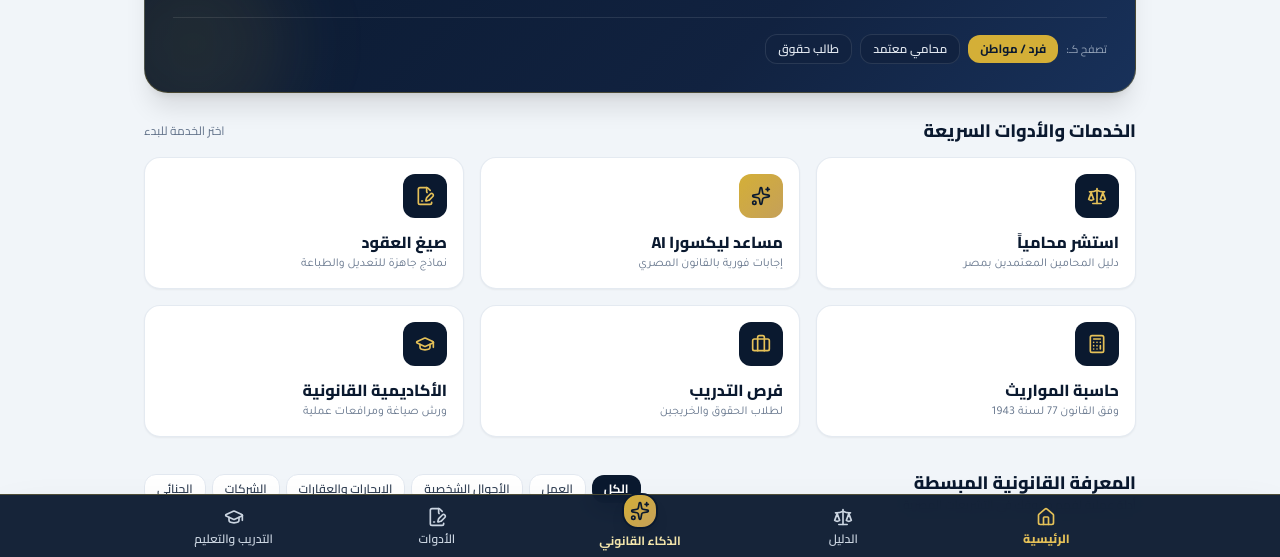
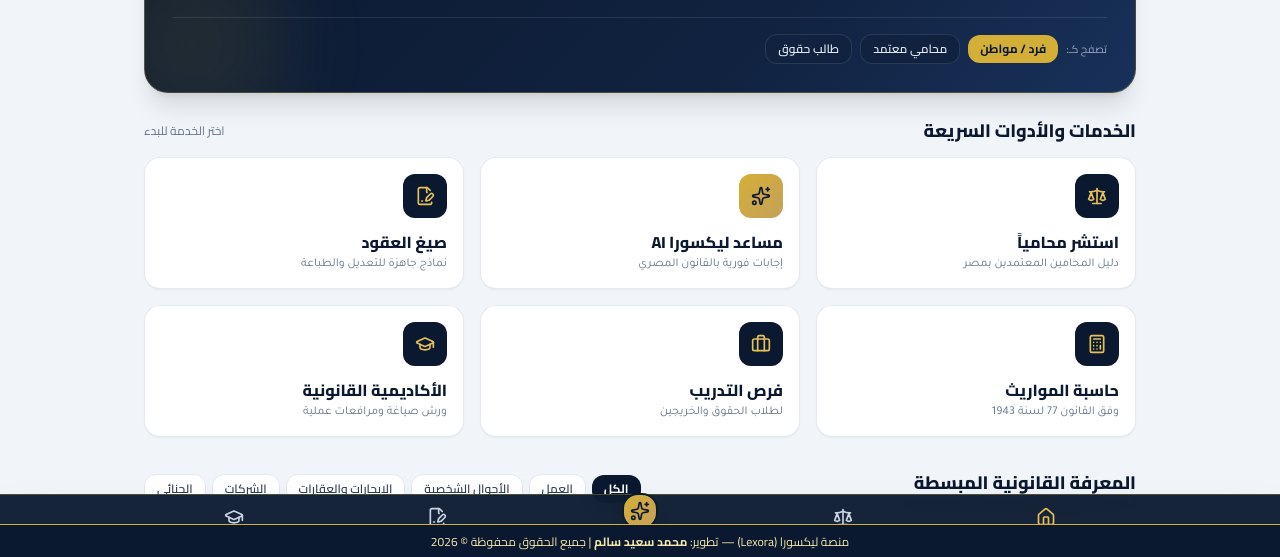
Before and after one commit to mohammedsaidsalim34-alt/LexoMS, a plain HTML site: page index.html in a window 1280 px wide. Shown: the part 241-798 px from the top of the page. Drawn offline with nearby package versions, Linux system fonts and the light colour scheme.

Commit message:
Add footer credit and copyright notice
Added footer credit and copyright information to the page.

```diff
--- a/index.html
+++ b/index.html
@@ -1847,6 +1847,15 @@
             }, 3500);
         }
     </script>
+    <div id="lexora-footer-credit" style="position:fixed; bottom:0; left:0; right:0; z-index:9999; background:#0A192F; color:#F3E5AB; border-top:1px solid #D4AF37; padding:8px 12px; text-align:center; font-size:12px; font-family:'Cairo',sans-serif;">
+  منصة ليكسورا (Lexora) — تطوير: <strong>محمد سعيد سالم</strong> | جميع الحقوق محفوظة © 2026
+    </div>
+    </html>
+<!--
+  Project: Lexora Legal Platform (Egypt)
+  Author / Creator: محمد سعيد سالم
+  Copyright (c) 2026. All rights reserved.
+-->
 </body>
 </html>
 <!--
```
